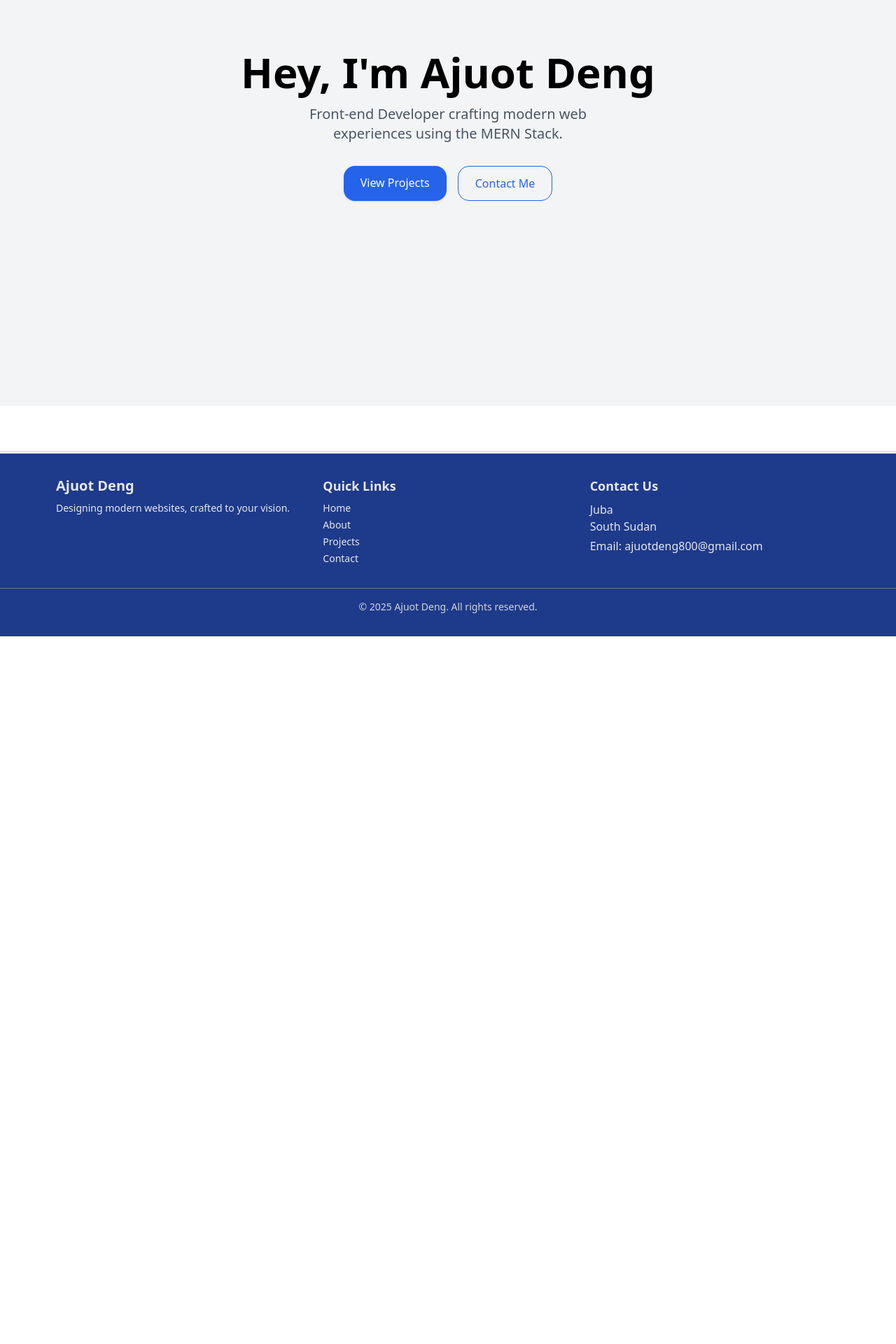
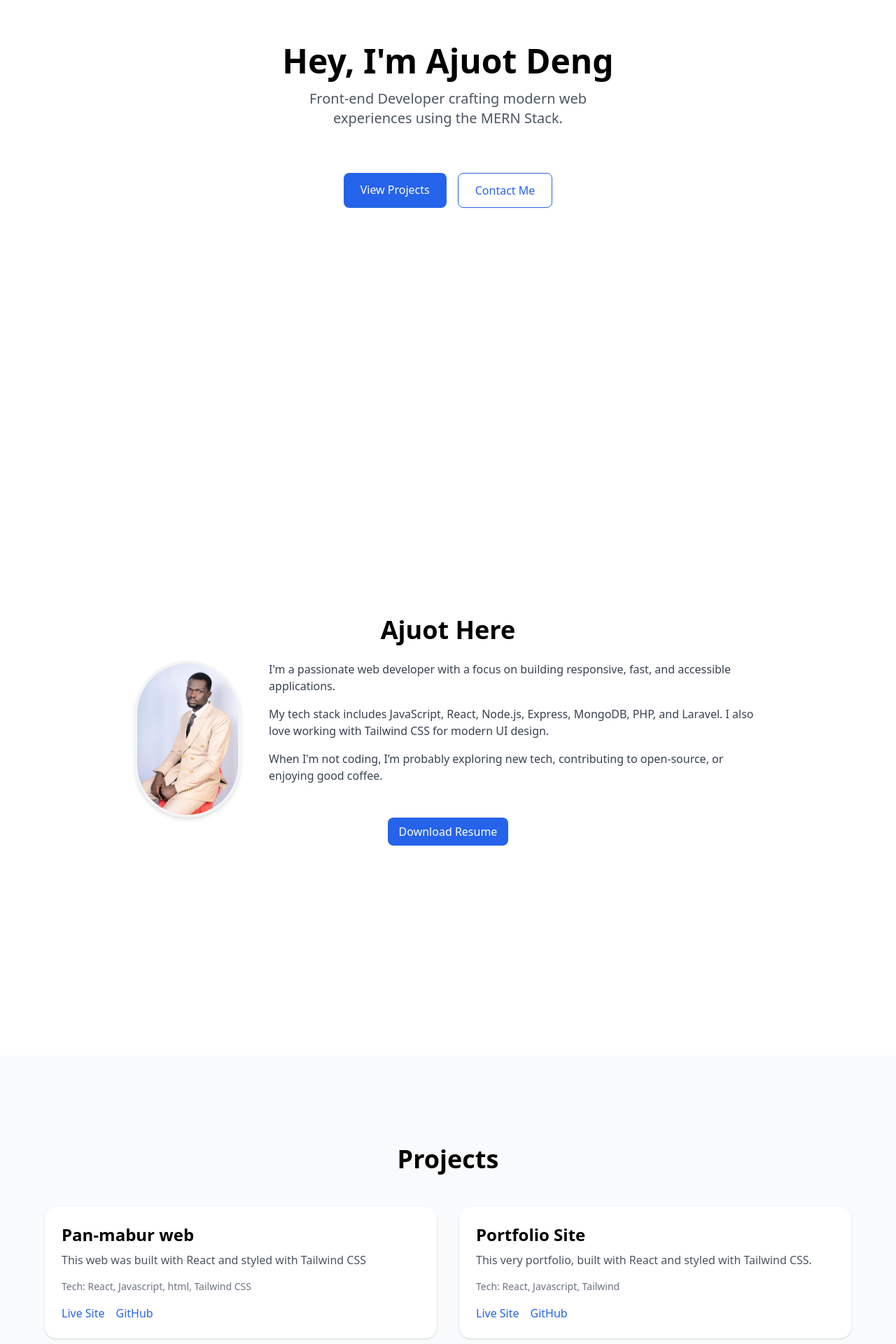
Before and after one commit to Ajuotdeng/portfolio-site, a React (Create React App) app: page / in a window 1280 px wide. Shown: the part 220-2140 px from the top of the page at 70% size. Before the commit the page ends 1129 px from the top, so only its background shows below. Built offline with nearby package versions, Linux system fonts and the light colour scheme.

Commit message:
Changed Hompage display
Adjusted navbar to two menus, A better CTA on rthe homepage

```diff
--- a/src/App.js
+++ b/src/App.js
@@ -1,9 +1,9 @@
 import { BrowserRouter as Router, Routes, Route } from 'react-router-dom';
 import Navbar from './components/Navbar';
-import Home from './components/Home.jsx';
-import About from './components/About.jsx';
+import Home from './components/pages/Home';
+//import About from './components/About.jsx';//
 import Projects from './components/Projects.jsx';
-import Contact from './components/Contact.jsx';
+//import Contact from './components/Contact.jsx';//
 import Footer from './components/Footer.jsx';
 
 function App() {
@@ -12,9 +12,8 @@ function App() {
       <Navbar />
       <Routes>
         <Route path="/" element={<Home />} />
-        <Route path="/about" element={<About />} />
         <Route path="/projects" element={<Projects />} />
-        <Route path="/contact" element={<Contact />} />
+
       </Routes>
        <Footer/>
     </Router>
--- a/src/components/Footer.jsx
+++ b/src/components/Footer.jsx
@@ -3,7 +3,7 @@ import { Link } from "react-router-dom";
 
 export default function Footer() {
   return (
-    <footer className="bg-blue-900 text-gray-200 border-t-4 border-[#fcd346] py-8 mt-16">
+    <footer className="bg-gray-800 text-white border-t-4 border-[#fcd346] py-8 mt-16">
       <div className="grid max-w-6xl grid-cols-1 gap-6 px-4 mx-auto md:grid-cols-3">
         {/* Left Column */}
         <div>
@@ -25,18 +25,8 @@ export default function Footer() {
               </Link>
             </li>
             <li>
-              <Link to="/about" className="hover:text-[#fcd346]">
-                About
-              </Link>
-            </li>
-            <li>
               <Link to="/projects" className="hover:text-[#fcd346]">
                 Projects
-              </Link>
-            </li>
-            <li>
-              <Link to="/contact" className="hover:text-[#fcd346]">
-                Contact
               </Link>
             </li>
           </ul>
--- a/src/components/Home.jsx
+++ /dev/null
@@ -1,29 +0,0 @@
-import { Link } from 'react-router-dom';
-
-export default function Home() {
-  return (
-  <section className="flex flex-col items-center justify-center min-h-screen px-4 py-12 text-center bg-gray-100">
-  <h1 className="mb-4 text-3xl font-bold sm:text-4xl md:text-5xl lg:text-6xl">
-    Hey, I'm Ajuot Deng
-  </h1>
-  <p className="max-w-md text-base text-gray-600 sm:text-lg md:text-xl">
-    Front-end Developer crafting modern web experiences using the MERN Stack.
-  </p>
-  <div className="flex flex-col gap-4 mt-8 sm:flex-row">
-    <Link
-      to="/projects"
-      className="px-6 py-3 text-center text-white bg-blue-600 shadow rounded-2xl hover:bg-blue-700"
-    >
-      View Projects
-    </Link>
-    <Link
-      to="/contact"
-      className="px-6 py-3 text-center text-blue-600 border border-blue-600 rounded-2xl hover:bg-blue-50"
-    >
-      Contact Me
-    </Link>
-  </div>
-</section>
-
-  );
-}
--- a/src/components/Navbar.jsx
+++ b/src/components/Navbar.jsx
@@ -19,9 +19,7 @@ export default function Navbar() {
         {/* Desktop Menu */}
         <ul className="hidden space-x-6 font-medium text-gray-800 md:flex">
           <li><Link to="/" className="transition hover:text-blue-600">Home</Link></li>
-          <li><Link to="/about" className="transition hover:text-blue-600">About</Link></li>
           <li><Link to="/projects" className="transition hover:text-blue-600">Projects</Link></li>
-          <li><Link to="/contact" className="transition hover:text-blue-600">Contact</Link></li>
         </ul>
 
         {/* Hamburger Icon */}
@@ -34,11 +32,11 @@ export default function Navbar() {
       {isOpen && (
         <ul className="px-6 pb-4 space-y-2 font-medium text-gray-800 bg-white shadow md:hidden">
           <li><Link to="/" onClick={toggleMenu}>Home</Link></li>
-          <li><Link to="/about" onClick={toggleMenu}>About</Link></li>
           <li><Link to="/projects" onClick={toggleMenu}>Projects</Link></li>
-          <li><Link to="/contact" onClick={toggleMenu}>Contact</Link></li>
+
         </ul>
       )}
     </nav>
+
   );
 }
--- a/src/components/Projects.jsx
+++ b/src/components/Projects.jsx
@@ -19,8 +19,8 @@ const projects = [
     title: 'Motor Repair Website',
     description: 'Full-stack booking platform using the MERN stack.',
     tech: ['React', 'Tailwind', 'Node.js', 'Javascript', 'MongoDB'],
-    live: 'https://your-project-link.com',
-    repo: 'https://github.com/Ajuotdeng/motor-repair',
+    live: 'https://vercel.veldtauto.netlify.app',
+    repo: 'https://github.com/Ajuotdeng/veldt-Auto',
   },
 
 ];
--- /dev/null
+++ b/src/components/pages/Home.jsx
@@ -0,0 +1,63 @@
+import React from 'react';
+import { Link} from 'react-router-dom';
+import About from "../About";
+import Projects from "../Projects";
+import Contact from '../Contact';
+
+export default function Home() {
+  const scrollToSection = (id) => {
+    const element = document.getElementById(id);
+    if (element) {
+      element.scrollIntoView({ behavior: 'smooth' });
+    }
+  };
+
+  return (
+    <div className="min-h-screen bg-white">
+      {/* Hero Section */}
+      <section className="flex flex-col items-center justify-center min-h-screen px-4 py-12 text-center">
+        <h1 className="mb-4 text-3xl font-bold sm:text-4xl md:text-5xl">
+          Hey, I'm Ajuot Deng
+        </h1>
+        <p className="max-w-md mb-8 text-gray-600 sm:text-lg md:text-xl">
+          Front-end Developer crafting modern web experiences using the MERN Stack.
+        </p>
+        <div className="flex flex-col gap-4 mt-8 sm:flex-row">
+          <Link
+            to="/projects"
+            className="px-6 py-3 text-white bg-blue-600 rounded-lg hover:bg-blue-700"
+          >
+            View Projects
+          </Link>
+          <button
+            onClick={() => scrollToSection('contact')}
+            className="px-6 py-3 text-blue-600 border border-blue-600 rounded-lg hover:bg-blue-50"
+          >
+            Contact Me
+          </button>
+        </div>
+      </section>
+
+      {/* About Section */}
+      <section id="about" className="py-12 md:py-16">
+        <div className="container px-4 mx-auto">
+          <About />
+        </div>
+      </section>
+
+      {/* Projects Preview Section */}
+      <section  className="py-12 md:py-16 bg-gray-50">
+        <div className="container px-4 mx-auto">
+          <Projects />
+        </div>
+      </section>
+
+      {/* Contact Section */}
+      <section id="contact" className="py-12 md:py-16">
+        <div className="container px-4 mx-auto">
+          <Contact />
+        </div>
+      </section>
+    </div>
+  );
+}
```
